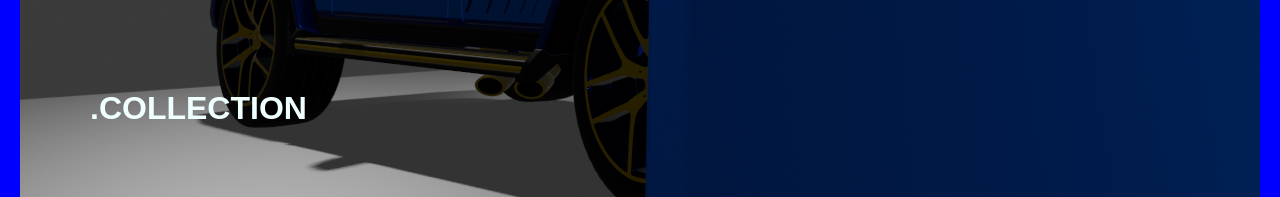
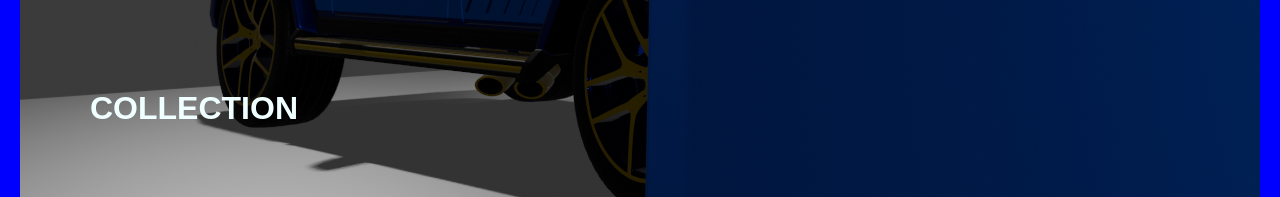
Before and after one commit to elvndot/dot, a plain HTML site: page music.html in a window 1280 px wide. Shown: the part 741-938 px from the top of the page. Drawn offline with Linux system fonts and the light colour scheme.

Commit message:
Update music.html

```diff
--- a/music.html
+++ b/music.html
@@ -297,7 +297,7 @@ p{
     <div>
         <div class="body">
             <h1>MUSIC</h1>
-            <h3>.COLLECTION</h3>
+            <h3>COLLECTION</h3>
 
 
   <!--  -->
```
